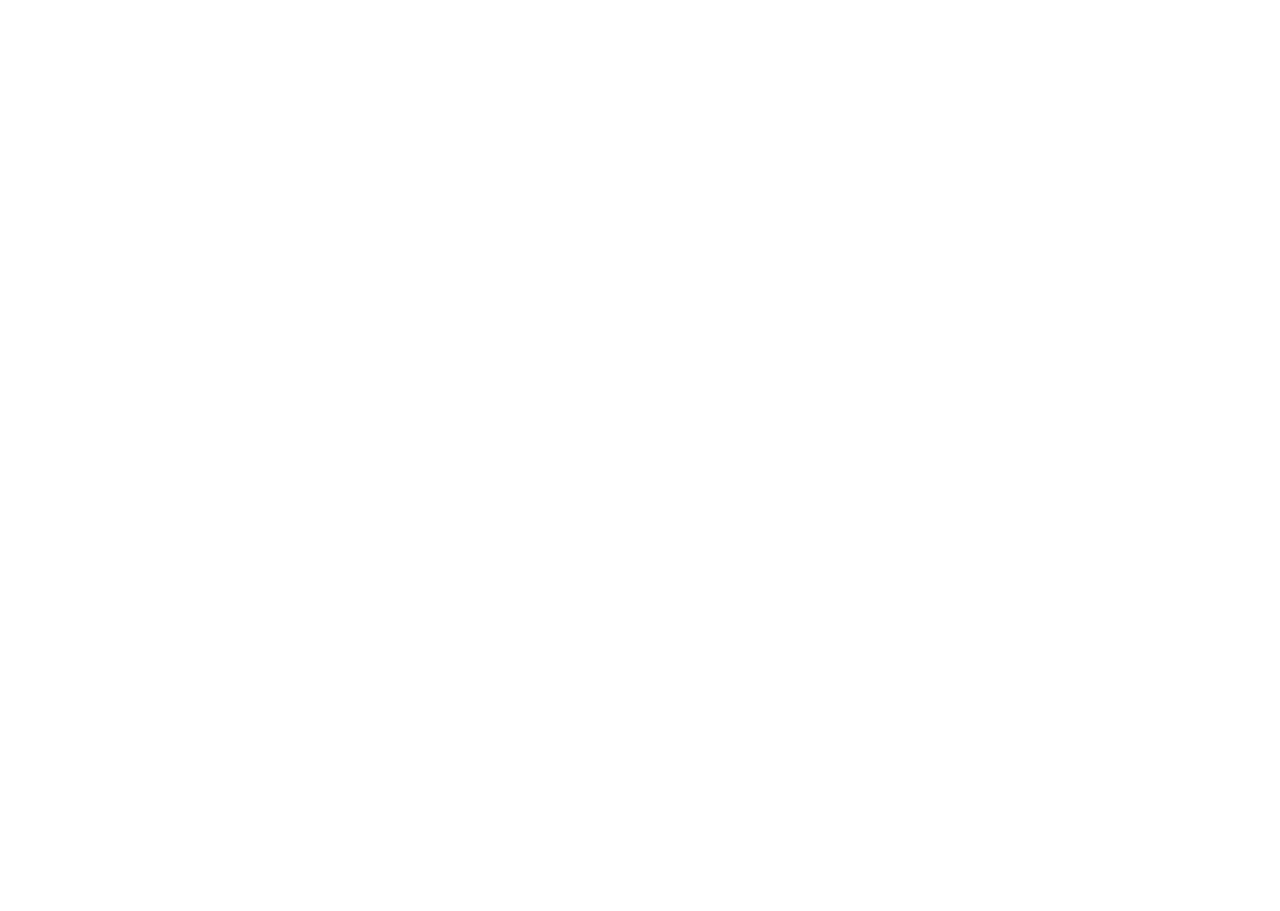
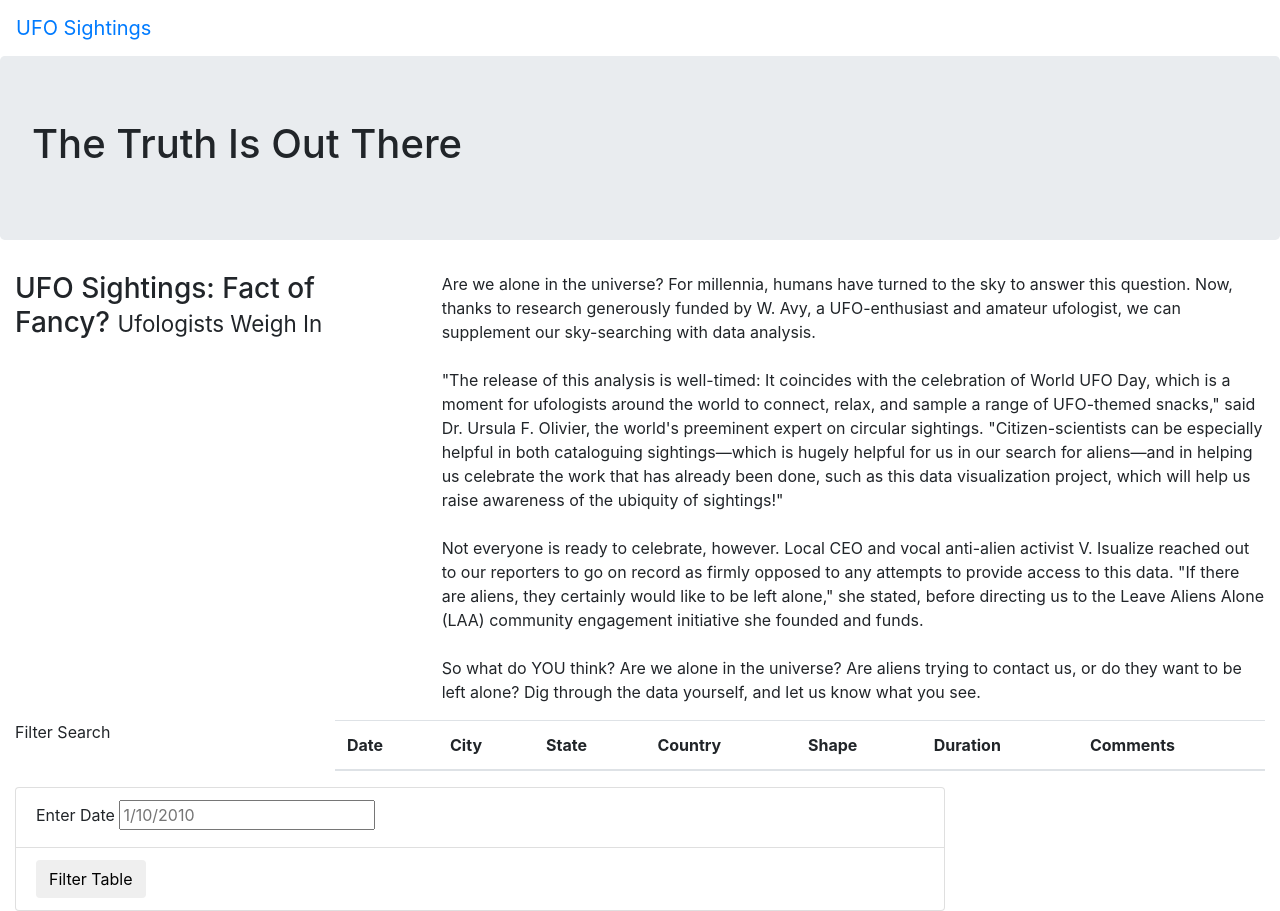
Before and after one commit to peterdyke/UFOs, a plain HTML site: page index.html in a window 1280 px wide. Before the commit the page ends 800 px from the top, so only its background shows below. Drawn offline with nearby package versions, Linux system fonts and the light colour scheme.

Commit message:
updated index.html to add framework of site before adding data

```diff
--- a/index.html
+++ b/index.html
@@ -4,9 +4,72 @@
     <meta charset="UTF-8">
     <meta http-equiv="X-UA-Compatible" content="IE=edge">
     <meta name="viewport" content="width=device-width, initial-scale=1.0">
-    <title>Document</title>
+    <title>UFO Finder</title>
+    <link
+      rel="stylesheet"
+      href="https://maxcdn.bootstrapcdn.com/bootstrap/4.0.0/css/bootstrap.min.css"
+      integrity="sha384-Gn5384xqQ1aoWXA+058RXPxPg6fy4IWvTNh0E263XmFcJlSAwiGgFAW/dAiS6JXm"
+      crossorigin="anonymous"
+    />
+    <link rel="stylesheet" href="static/css/style.css">
 </head>
 <body>
+    <div class="wrapper">
+        <nav class="navbar navbar-expand-lg">
+            <a class="navbar-brand" href="index.html">UFO Sightings</a>
+        </nav>
+    </div>
+    <div class="jumbotron">
+        <h1>The Truth Is Out There</h1>
+    </div>
+    <div class="container-fluid">
+        <div class="row">
+          <div class="col-md-4">
+            <h3>UFO Sightings: Fact of Fancy? <small>Ufologists Weigh In</small></h3>
+          </div>
+          <div class="col-md-8">
+            <p>
+              Are we alone in the universe? For millennia, humans have turned to the sky to answer this question. Now, thanks to research generously funded by W. Avy, a UFO-enthusiast and amateur ufologist, we can supplement our sky-searching with data analysis.<br><br>"The release of this analysis is well-timed: It coincides with the celebration of World UFO Day, which is a moment for ufologists around the world to connect, relax, and sample a range of UFO-themed snacks," said Dr. Ursula F. Olivier, the world's preeminent expert on circular sightings. "Citizen-scientists can be especially helpful in both cataloguing sightings—which is hugely helpful for us in our search for aliens—and in helping us celebrate the work that has already been done, such as this data visualization project, which will help us raise awareness of the ubiquity of sightings!"<br><br>Not everyone is ready to celebrate, however. Local CEO and vocal anti-alien activist V. Isualize reached out to our reporters to go on record as firmly opposed to any attempts to provide access to this data. "If there are aliens, they certainly would like to be left alone," she stated, before directing us to the Leave Aliens Alone (LAA) community engagement initiative she founded and funds.<br><br>So what do YOU think? Are we alone in the universe? Are aliens trying to contact us, or do they want to be left alone? Dig through the data yourself, and let us know what you see.
+            </p>
+          </div>
+        </div>
+      </div>
+    <div class="container-fluid">
+        <div class="row">
+          <div class="col-md-3">
+            <form>
+                <p>Filter Search</p>
+            </form>
+          </div>
+          <div class="col-md-9">
+            <table class="table table-striped">
+              <thead>
+                <tr>
+                    <th>Date</th>
+                    <th>City</th>
+                    <th>State</th>
+                    <th>Country</th>
+                    <th>Shape</th>
+                    <th>Duration</th>
+                    <th>Comments</th>
+                </tr>
+              </thead>
+              <tbody></tbody>
+            </table>
+          </div>
+          <div class="col-md-9">
+            <ul class="list-group">
+                <li class="list-group-item">
+                    <label for="date">Enter Date</label>
+                    <input type="text" placeholder="1/10/2010" id="datetime" />
+                </li>
+                <li class="list-group-item">
+                    <button id="filter-btn" type="button" class="btn btn-default">Filter Table</button>
+                </li>
+            </ul>
+          </div>
+        </div>
+    </div>
 
 </body>
 </html>
```
